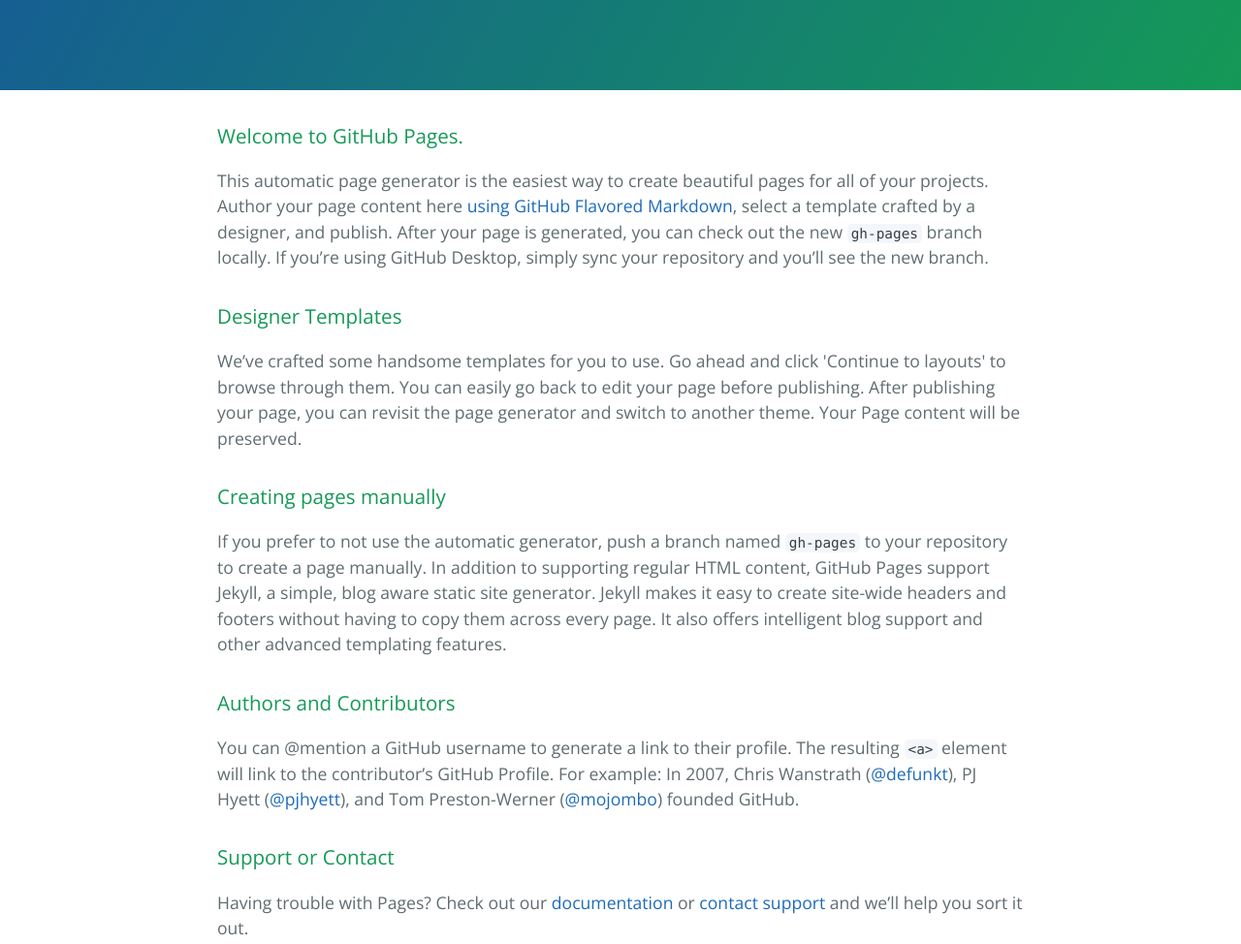
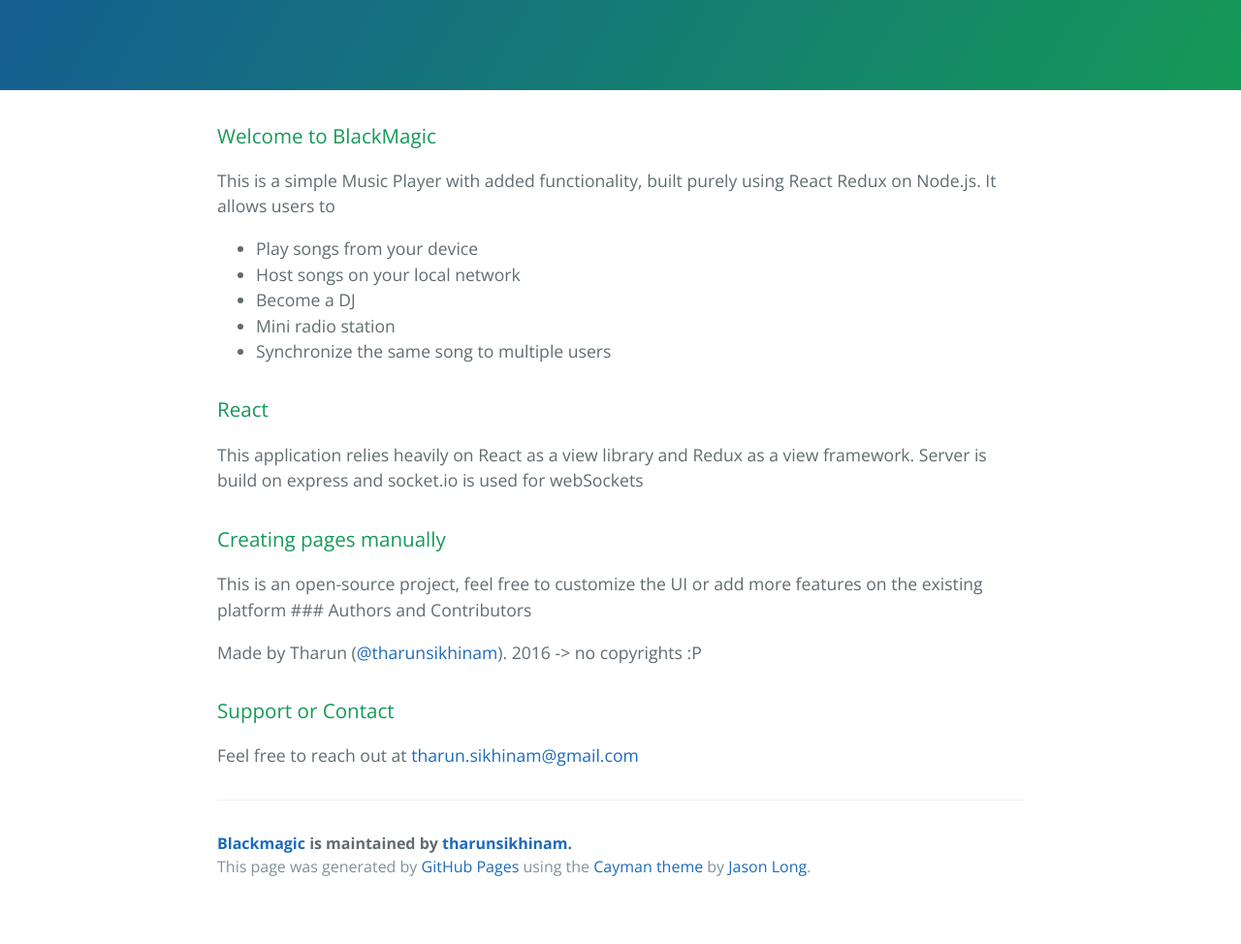
Before and after one commit to tharunsikhinam/BlackMagic, a plain HTML site: page index.html in a window 1280 px wide. Shown: the part 290-1264 px from the top of the page at 97% size. After the commit the page ends 1228 px from the top, so only its background shows below. Drawn offline with nearby package versions, Linux system fonts and the light colour scheme.

```diff
--- a/index.html
+++ b/index.html
@@ -20,29 +20,37 @@
 
     <section class="main-content">
       <h3>
-<a id="welcome-to-github-pages" class="anchor" href="#welcome-to-github-pages" aria-hidden="true"><span aria-hidden="true" class="octicon octicon-link"></span></a>Welcome to GitHub Pages.</h3>
+<a id="welcome-to-blackmagic" class="anchor" href="#welcome-to-blackmagic" aria-hidden="true"><span aria-hidden="true" class="octicon octicon-link"></span></a>Welcome to BlackMagic</h3>
 
-<p>This automatic page generator is the easiest way to create beautiful pages for all of your projects. Author your page content here <a href="https://guides.github.com/features/mastering-markdown/">using GitHub Flavored Markdown</a>, select a template crafted by a designer, and publish. After your page is generated, you can check out the new <code>gh-pages</code> branch locally. If you’re using GitHub Desktop, simply sync your repository and you’ll see the new branch.</p>
+<p>This is a simple Music Player with added functionality, built purely using React Redux on Node.js.
+It allows users to</p>
+
+<ul>
+<li>Play songs from your device</li>
+<li>Host songs on your local network</li>
+<li>Become a DJ</li>
+<li>Mini radio station</li>
+<li>Synchronize the same song to multiple users</li>
+</ul>
 
 <h3>
-<a id="designer-templates" class="anchor" href="#designer-templates" aria-hidden="true"><span aria-hidden="true" class="octicon octicon-link"></span></a>Designer Templates</h3>
+<a id="react" class="anchor" href="#react" aria-hidden="true"><span aria-hidden="true" class="octicon octicon-link"></span></a>React</h3>
 
-<p>We’ve crafted some handsome templates for you to use. Go ahead and click 'Continue to layouts' to browse through them. You can easily go back to edit your page before publishing. After publishing your page, you can revisit the page generator and switch to another theme. Your Page content will be preserved.</p>
+<p>This application relies heavily on React as a view library and Redux as a view framework.
+Server is build on express and socket.io is used for webSockets</p>
 
 <h3>
 <a id="creating-pages-manually" class="anchor" href="#creating-pages-manually" aria-hidden="true"><span aria-hidden="true" class="octicon octicon-link"></span></a>Creating pages manually</h3>
 
-<p>If you prefer to not use the automatic generator, push a branch named <code>gh-pages</code> to your repository to create a page manually. In addition to supporting regular HTML content, GitHub Pages support Jekyll, a simple, blog aware static site generator. Jekyll makes it easy to create site-wide headers and footers without having to copy them across every page. It also offers intelligent blog support and other advanced templating features.</p>
+<p>This is an open-source project, feel free to customize the UI or add more features on the existing platform
+ ### Authors and Contributors</p>
 
-<h3>
-<a id="authors-and-contributors" class="anchor" href="#authors-and-contributors" aria-hidden="true"><span aria-hidden="true" class="octicon octicon-link"></span></a>Authors and Contributors</h3>
-
-<p>You can @mention a GitHub username to generate a link to their profile. The resulting <code>&lt;a&gt;</code> element will link to the contributor’s GitHub Profile. For example: In 2007, Chris Wanstrath (<a href="https://github.com/defunkt" class="user-mention">@defunkt</a>), PJ Hyett (<a href="https://github.com/pjhyett" class="user-mention">@pjhyett</a>), and Tom Preston-Werner (<a href="https://github.com/mojombo" class="user-mention">@mojombo</a>) founded GitHub.</p>
+<p>Made by Tharun (<a href="https://github.com/tharunsikhinam" class="user-mention">@tharunsikhinam</a>). 2016 -&gt; no copyrights :P</p>
 
 <h3>
 <a id="support-or-contact" class="anchor" href="#support-or-contact" aria-hidden="true"><span aria-hidden="true" class="octicon octicon-link"></span></a>Support or Contact</h3>
 
-<p>Having trouble with Pages? Check out our <a href="https://help.github.com/pages">documentation</a> or <a href="https://github.com/contact">contact support</a> and we’ll help you sort it out.</p>
+<p>Feel free to reach out at <a href="mailto:tharun.sikhinam@gmail.com">tharun.sikhinam@gmail.com</a></p>
 
       <footer class="site-footer">
         <span class="site-footer-owner"><a href="https://github.com/tharunsikhinam/BlackMagic">Blackmagic</a> is maintained by <a href="https://github.com/tharunsikhinam">tharunsikhinam</a>.</span>
```
Also changed, not shown: params.json (+1 -1 lines).
